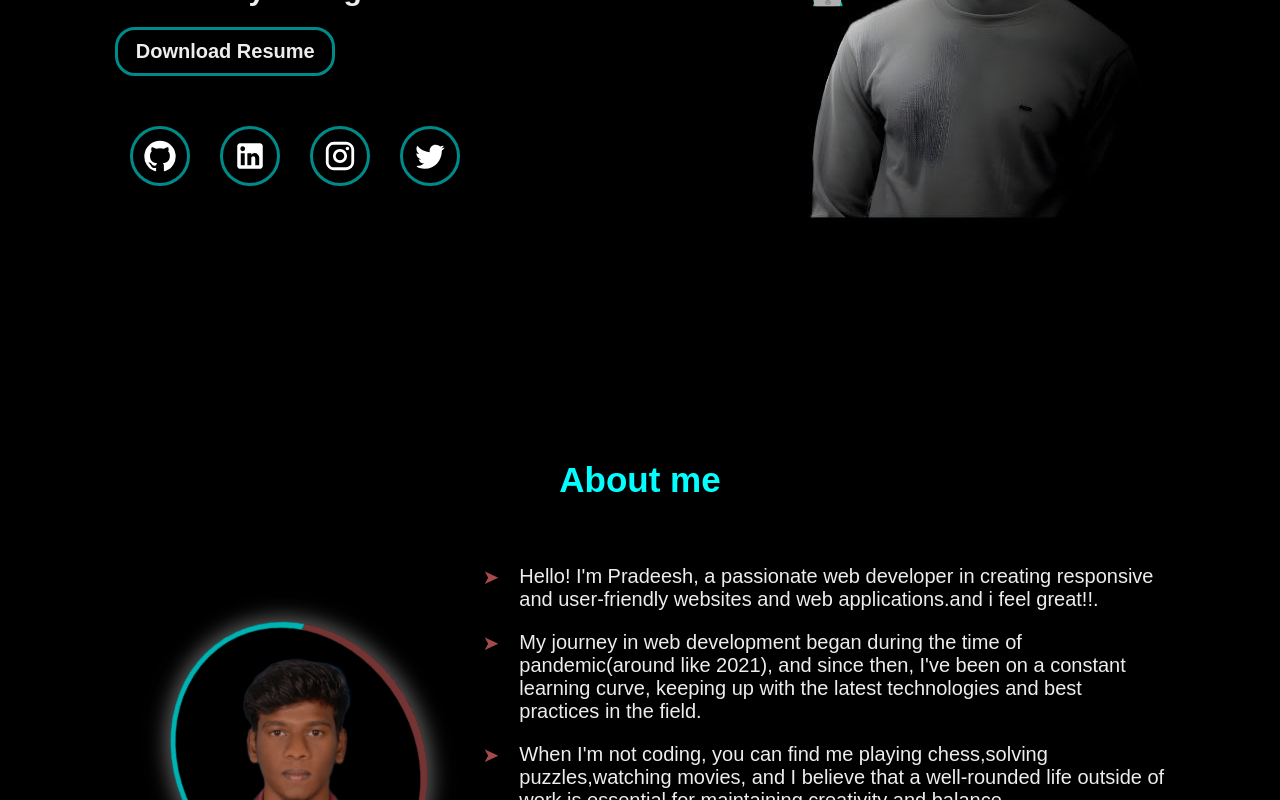
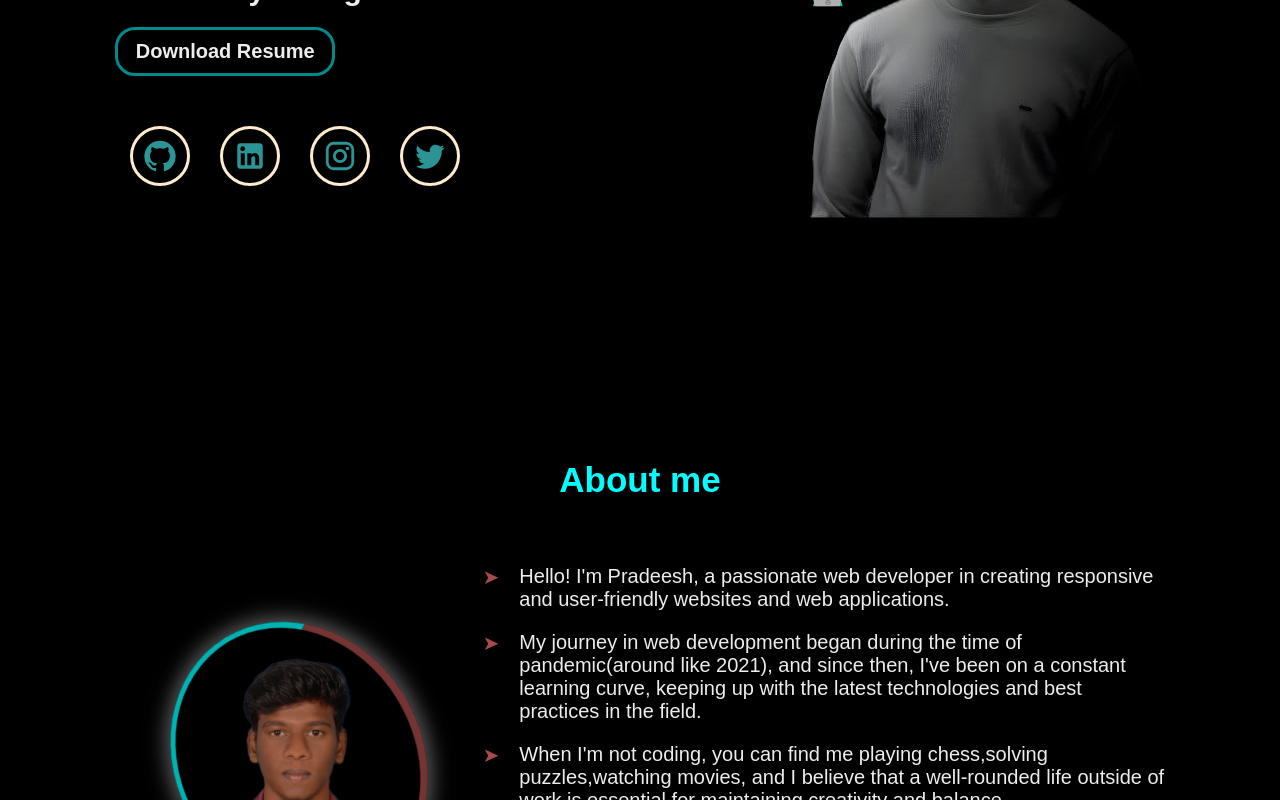
Before and after one commit to pradeesh0/portfolio, a React (Create React App) app: page / in a window 1280 px wide. Shown: the part 420-1220 px from the top of the page. Built offline with nearby package versions, Linux system fonts and the light colour scheme.

Commit message:
contact updt

```diff
--- a/src/App.jsx
+++ b/src/App.jsx
@@ -12,7 +12,7 @@ import 'aos/dist/aos.css'
 const App = () => {
 
 useEffect(()=>{
-  AOS.init({anchorPlacement:"bottom-bottom",offset:100,mirror:true}
+  AOS.init({offset:50,mirror:false}
     );
 },[])
 
--- a/src/profile/About/About.jsx
+++ b/src/profile/About/About.jsx
@@ -26,7 +26,7 @@ const About = () => {
               <div className="normpara">
             <p>
           Hello! I'm Pradeesh, a passionate web developer in creating
-          responsive and user-friendly websites and web applications.and i feel great!!.
+          responsive and user-friendly websites and web applications.
         </p>
         <p>
           My journey in web development began during the time of pandemic(around like 2021), and since then, I've been on a constant
--- a/src/profile/Contact/Contact.jsx
+++ b/src/profile/Contact/Contact.jsx
@@ -1,4 +1,9 @@
 import React from 'react'
+import InstagramIcon from '@mui/icons-material/Instagram';
+import LinkedInIcon from '@mui/icons-material/LinkedIn';
+import GitHubIcon from '@mui/icons-material/GitHub';
+import TwitterIcon from '@mui/icons-material/Twitter';
+import ArrowUpwardIcon from '@mui/icons-material/ArrowUpward';
 import "./Contact.css"
 const Contact = () => {
   return (
@@ -24,6 +29,17 @@ const Contact = () => {
           <button type="submit" className='btn'>Send</button>
         </div>
       </form>
+      <div style={{display:"flex",justifyContent:"space-evenly"}} >
+      <div className='icon'  data-aos="slide-left" data-aos-duration="1200">
+      <a href="https://github.com/pradeesh0"><GitHubIcon/></a>
+      <a href='https://www.linkedin.com/in/pradeesh-r-542a34232'><LinkedInIcon/></a>
+      <a href='https://www.instagram.com/_.pradeesh/'><InstagramIcon/></a>
+      <a href='https://x.com/PRADEESH_R_?t=YUd_gYmwsLiffuqRBQdkhw&s=09'><TwitterIcon/></a>
+    </div>
+    <div className='icon'  data-aos="slide-left" data-aos-duration="1200">
+    <a href="#home"><ArrowUpwardIcon/></a>
+    </div>
+    </div>
     </div>
   </section>
 </>
--- a/src/profile/Header/Header.css
+++ b/src/profile/Header/Header.css
@@ -72,17 +72,16 @@
     height:6rem;
     width:6rem;
     margin:0 1.5rem 0 1.5rem;
-    border: .3rem solid darkcyan;
+    border: .3rem solid blanchedalmond;
     border-radius: 50%;
     padding: 1rem;
-    color: white;
+    color: rgb(43, 148, 148);
     transition: .5s linear;
 }
 .icon a svg:hover{
     border:none;
     color: gold;
-    height: 6.1rem;
-    width: 6.1rem;
+    padding-bottom: 1.3rem;
 }
 .resume{
     position: relative;
```
